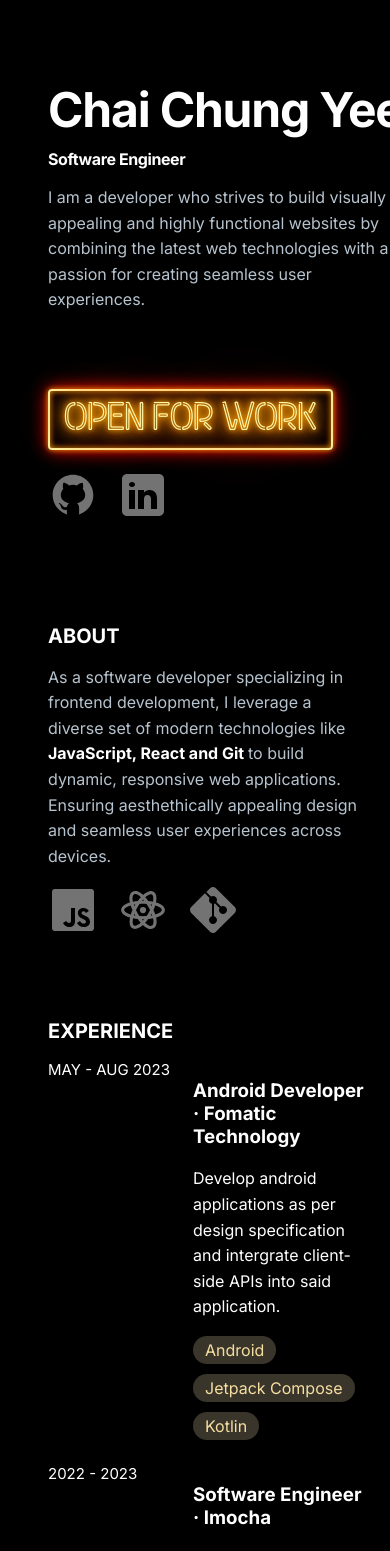
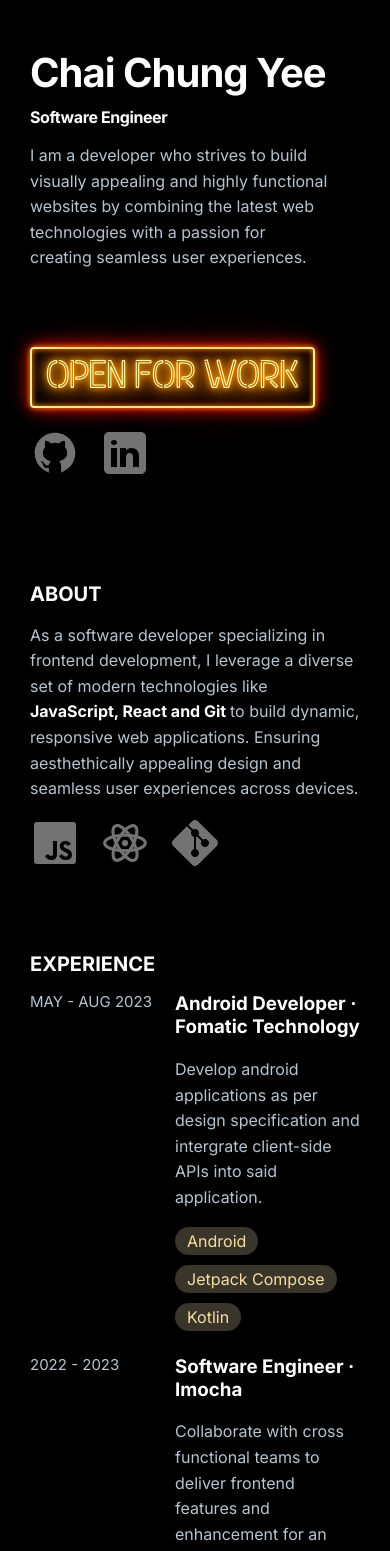
Before and after one commit to Chai4523/portfolio, a React (Vite) app: page / in a window 390 px wide. Shown: the top 1551 px of the page. Built offline with nearby package versions, Linux system fonts and the light colour scheme.

Commit message:
update css fix mobile view bio overflow width

```diff
--- a/src/index.css
+++ b/src/index.css
@@ -147,7 +147,7 @@ a {
   margin-bottom: 24px;
 }
 
-.card,
+.card h3,
 .img-container h3 {
   color: white;
   margin-top: 0;
@@ -189,9 +189,62 @@ a {
   white-space: nowrap;
 }
 
+@media (width >= 1024px) {
+  .card {
+    padding: 20px;
+    transition-duration: 0.3s;
+  }
+  .card:hover {
+    background-color: #282828;
+    border-radius: 5px;
+  }
+}
+
 @media (width < 1024px) {
+  body {
+    padding: 80px 48px;
+  }
+
+  .main {
+    display: flex;
+    flex-direction: column;
+    align-items: start;
+  }
+
+  .left {
+    padding: 0;
+    position: relative;
+    align-items: start;
+    height: auto;
+    min-width: auto;
+  }
+
+  .bio-desc {
+    max-width: 440px;
+  }
+
+  .status {
+    margin: 60px 0 20px;
+  }
+
+  .right {
+    padding: 100px 0 0;
+    max-width: none;
+  }
 
   @media (width < 640px) {
+    body {
+      padding: 48px 30px;
+    }
+
+    .bio-heading {
+      font-size: 40px;
+    }
+
+    .bio-desc {
+      max-width: 300px;
+    }
+
     .img-container {
       flex-direction: column-reverse;
       margin: 0;
@@ -207,46 +260,4 @@ a {
       margin-bottom: 20px;
     }
   }
-
-  body {
-    padding: 80px 48px;
-  }
-
-  .main {
-    display: flex;
-    flex-direction: column;
-    align-items: start;
-  }
-
-  .left {
-    position: relative;
-    padding: 0;
-    width: 100%;
-    align-items: start;
-    height: auto;
-  }
-
-  .bio-desc {
-    max-width: 440px;
-  }
-
-  .status {
-    margin: 60px 0 20px;
-  }
-
-  .right {
-    padding: 100px 0 0;
-    max-width: none;
-  }
 }
-
-@media (width >= 1024px) {
-  .card {
-    padding: 20px;
-    transition-duration: 0.3s;
-  }
-  .card:hover {
-    background-color: #282828;
-    border-radius: 5px;
-  }
-}
```
